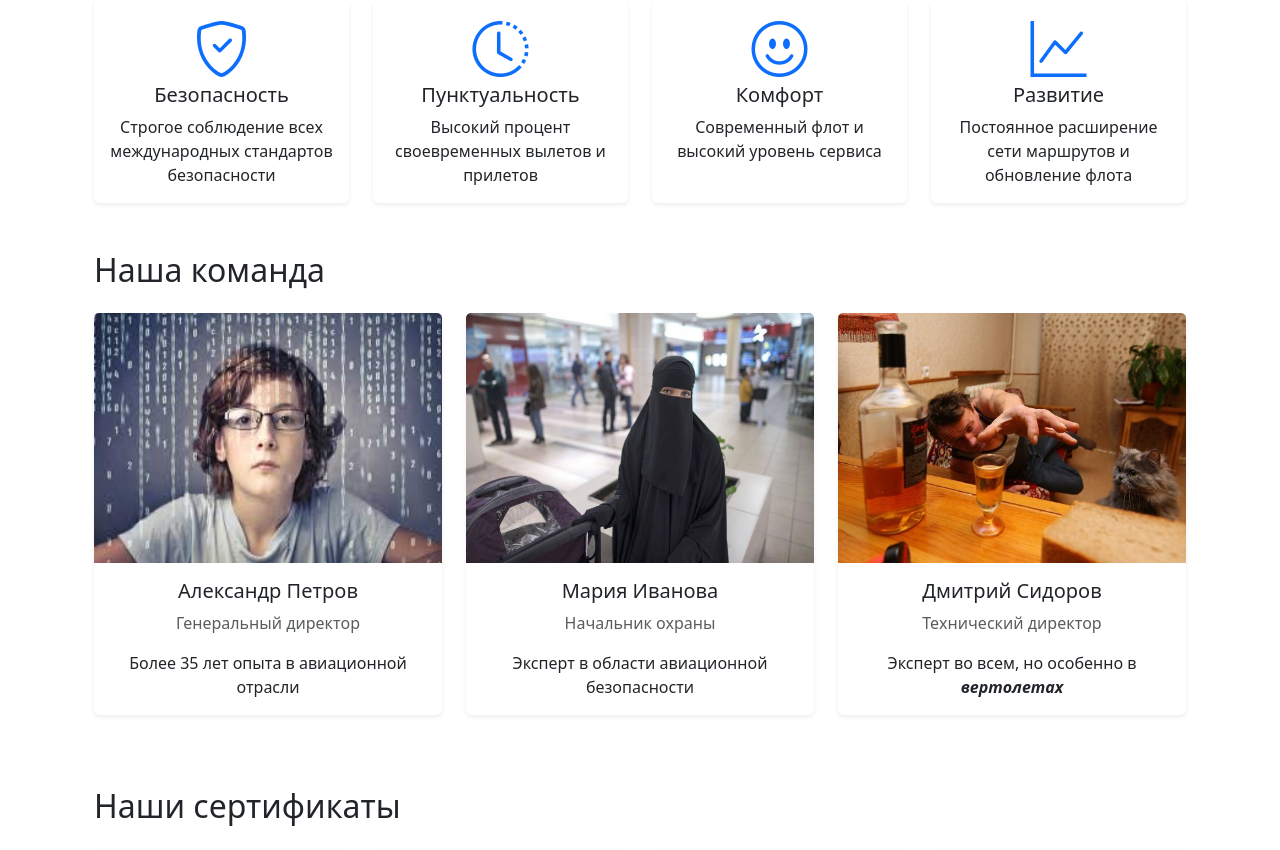
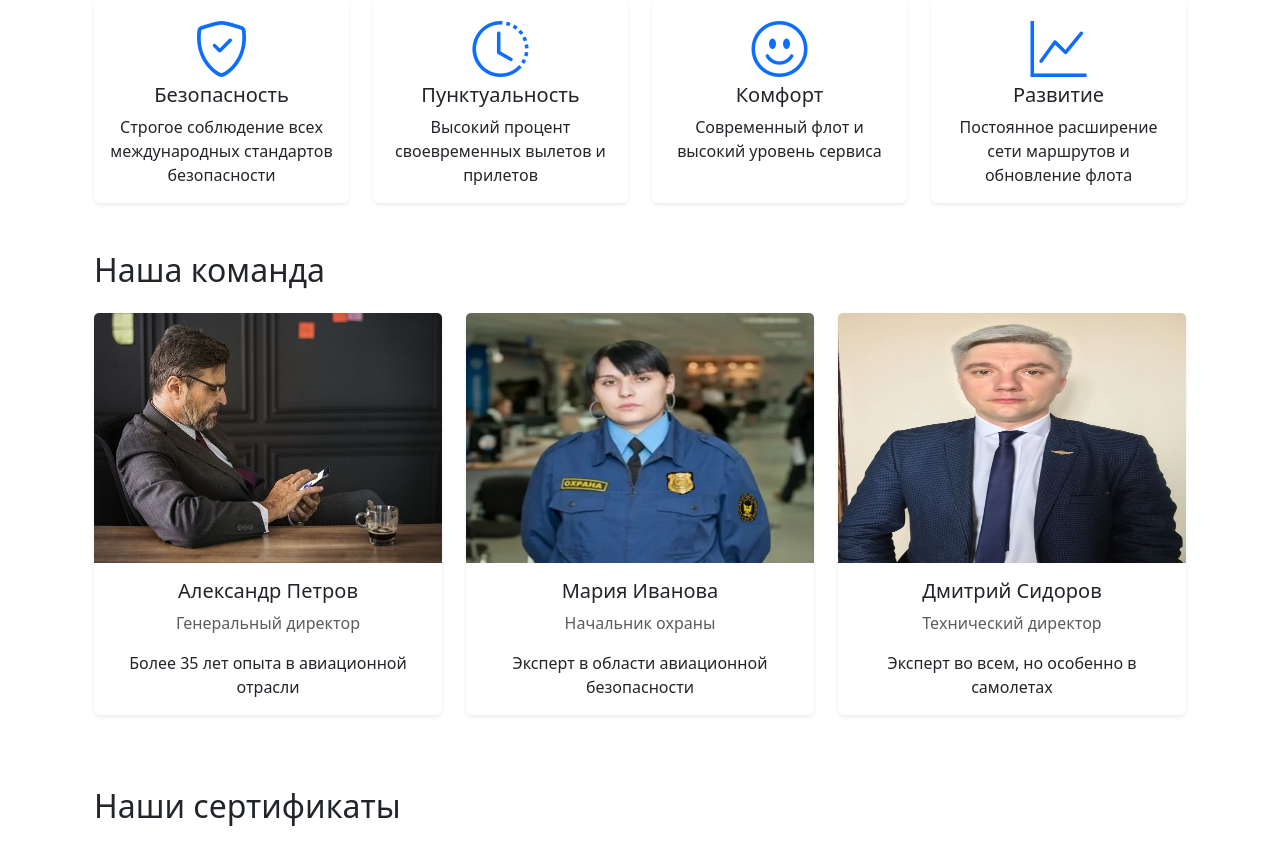
Before and after one commit to Gells0nd/avia, a PHP site: page /about in a window 1280 px wide. Shown: the part 1433-2283 px from the top of the page. Run offline with PHP 8.4, Linux system fonts and the light colour scheme; data that the repository does not hold is empty.

Commit message:
[FIX] Изменены фотографии сотрудников, убраны прикольчики :(

```diff
--- a/templates/pages/about.twig
+++ b/templates/pages/about.twig
@@ -145,7 +145,7 @@
                 <div class="row">
                     <div class="col-md-4 mb-4">
                         <div class="card border-0 shadow-sm">
-                            <img src="/static/img/about/team1.jpeg" class="card-img-top" alt="CEO">
+                            <img src="/static/img/about/team1.jpg" class="card-img-top" alt="CEO">
                             <div class="card-body text-center">
                                 <h5 class="card-title">Александр Петров</h5>
                                 <p class="text-muted">Генеральный директор</p>
@@ -155,7 +155,7 @@
                     </div>
                     <div class="col-md-4 mb-4">
                         <div class="card border-0 shadow-sm">
-                            <img src="/static/img/about/team2.jpeg" class="card-img-top" alt="COO">
+                            <img src="/static/img/about/team2.jpg" class="card-img-top" alt="COO">
                             <div class="card-body text-center">
                                 <h5 class="card-title">Мария Иванова</h5>
                                 <p class="text-muted">Начальник охраны</p>
@@ -169,7 +169,7 @@
                             <div class="card-body text-center">
                                 <h5 class="card-title">Дмитрий Сидоров</h5>
                                 <p class="text-muted">Технический директор</p>
-                                <p class="card-text">Эксперт во всем, но особенно в <i><b>вертолетах</b></i></p>
+                                <p class="card-text">Эксперт во всем, но особенно в самолетах</p>
                             </div>
                         </div>
                     </div>
```
Also changed, not shown: static/img/about/team1.jpeg (deleted), static/img/about/team1.jpg (added), static/img/about/team2.jpeg (deleted), static/img/about/team2.jpg (added), static/img/about/team3.jpg.
